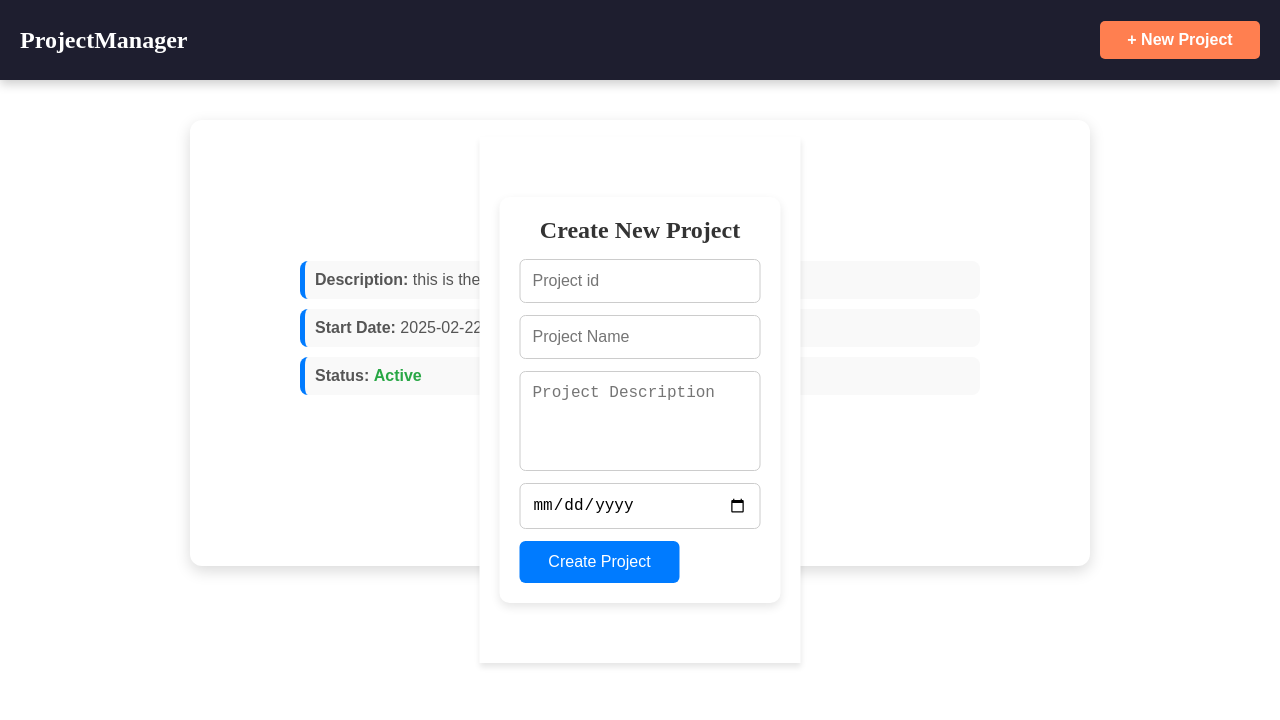
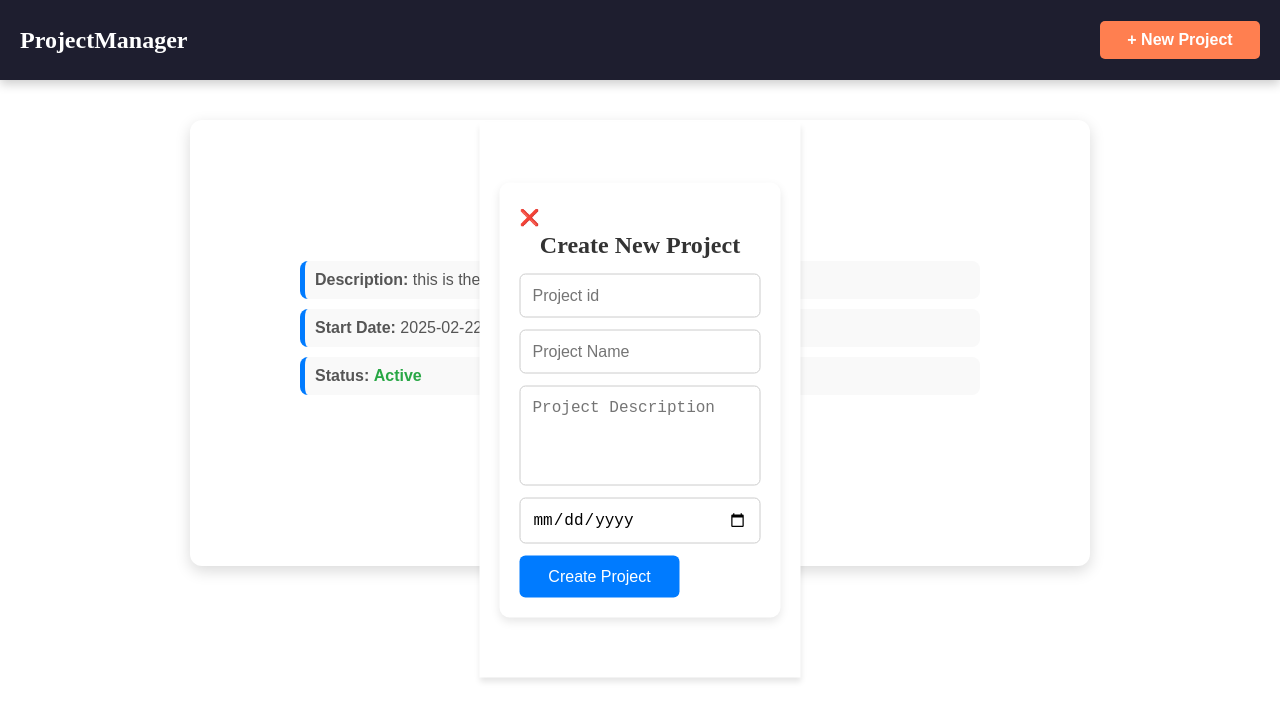
Before and after one commit to Ashish11212776/ProjectManeger, a React (Vite) app: page /1 in a window 1280 px wide. Both pictures are taken after a click on the button "+ New Project". Shown: the top 720 px of the page. Built offline with nearby package versions, Linux system fonts and the light colour scheme.

Commit message:
add cancel btn

```diff
--- a/src/components/AddnewDeveloper.jsx
+++ b/src/components/AddnewDeveloper.jsx
@@ -2,6 +2,8 @@ import { useState } from "react";
 import { useParams } from "react-router-dom";
 import { ADD_DEVELOPER } from "../feactures/mainSlice";
 import { useDispatch } from "react-redux";
+import CancelBtn from "./CancelBtn";
+
 const AddNewDeveloper = ({setisOpen}) => {
  const dispatch=useDispatch();
 
@@ -29,6 +31,7 @@ const AddNewDeveloper = ({setisOpen}) => {
 
   return (
     <div className="developer-form-container">
+      <CancelBtn setisOpen={setisOpen}/>
       <h2>Add New Developer</h2>
       <form onSubmit={handleSubmit}>
         <input required
--- a/src/components/AssignTask.jsx
+++ b/src/components/AssignTask.jsx
@@ -2,6 +2,7 @@ import { useState } from "react";
 import { useDispatch } from "react-redux";
 import { ADD_TASK } from "../feactures/mainSlice";
 import { useParams } from "react-router-dom";
+import CancelBtn from "./CancelBtn";
 const AssignTask = ({setisOpen}) => {
   const dispatch = useDispatch();
   const proj_dev_id=useParams();
@@ -37,6 +38,7 @@ const AssignTask = ({setisOpen}) => {
 
   return (
     <div className="form-container">
+     <CancelBtn setisOpen={setisOpen}/>
       <h2>Assign New Task</h2>
       <form onSubmit={handleSubmit}>
         <input
--- /dev/null
+++ b/src/components/CancelBtn.jsx
@@ -0,0 +1,9 @@
+
+import "./css/cancelBtn.css";
+const CancelBtn = ({setisOpen}) => {
+  return (
+    <p className="cancel-btn" onClick={()=>setisOpen()}>❌</p>
+  )
+}
+
+export default CancelBtn
--- a/src/components/CreateProject.jsx
+++ b/src/components/CreateProject.jsx
@@ -2,6 +2,7 @@ import { useState } from "react";
 import "./css/createProject.css";
 import { useDispatch } from "react-redux";
 import { ADD_DATA } from "../feactures/mainSlice";
+import CancelBtn from "./CancelBtn";
 const CreateProject = ({setisOpen}) => {
   const [project, setProject] = useState({
     id: "",
@@ -42,6 +43,7 @@ const CreateProject = ({setisOpen}) => {
 
   return (
     <div className="form-container">
+      <CancelBtn setisOpen={setisOpen}/>
       <h2>Create New Project</h2>
       <form onSubmit={handleSubmit}>
         <input required
--- /dev/null
+++ b/src/components/css/cancelBtn.css
@@ -0,0 +1,10 @@
+.cancel-btn {
+  cursor: pointer; /* Show pointer cursor */
+  font-size: 1rem;
+  color: red;
+  transition: transform 0.2s ease-in-out;
+}
+
+.cancel-btn:hover {
+  transform: scale(1.1); /* Slightly enlarge on hover */
+}
--- a/src/components/css/developerDetails.css
+++ b/src/components/css/developerDetails.css
@@ -1,4 +1,21 @@
 /* Style for the select dropdown */
+.main-devdetails-container{
+ position: relative;
+}
+.blur-background {
+  filter: blur(5px);
+  transition: filter 0.3s ease-in-out;
+}
+.assign-task-container {
+  position: fixed;
+  top: 50%;
+  left: 50%;
+  transform: translate(-50%, -50%);
+  background: white;
+  padding: 20px;
+  z-index: 1000;
+  box-shadow: 0 4px 6px rgba(0, 0, 0, 0.1);
+}
 .task-header select {
   padding: 8px;
   border: none;
```
